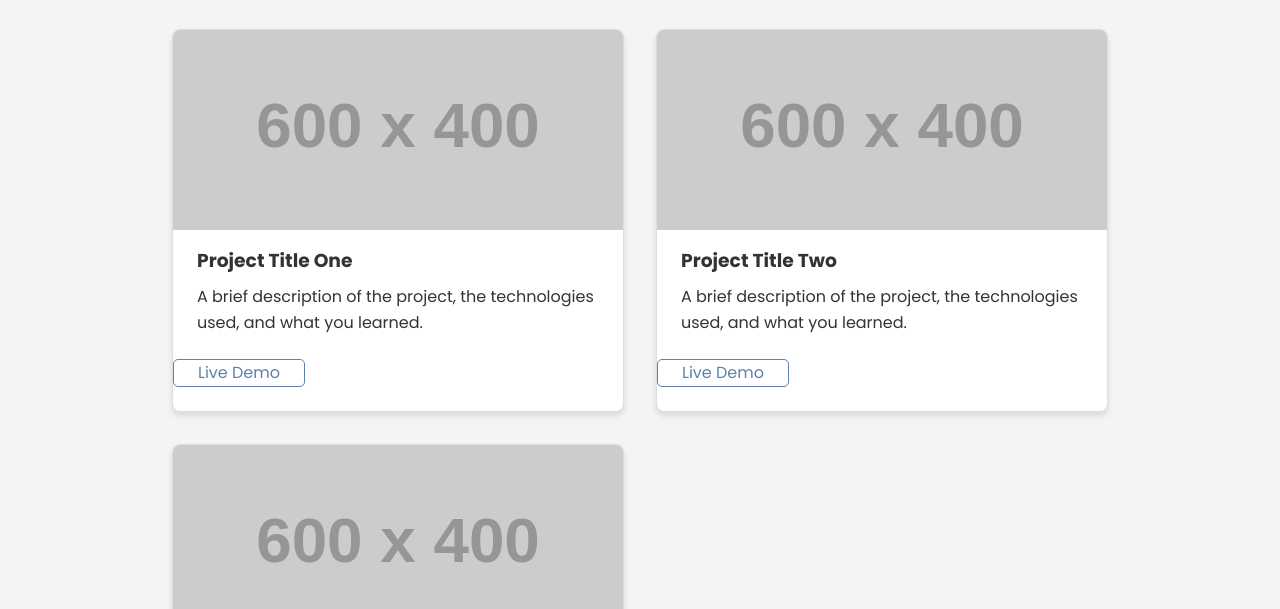
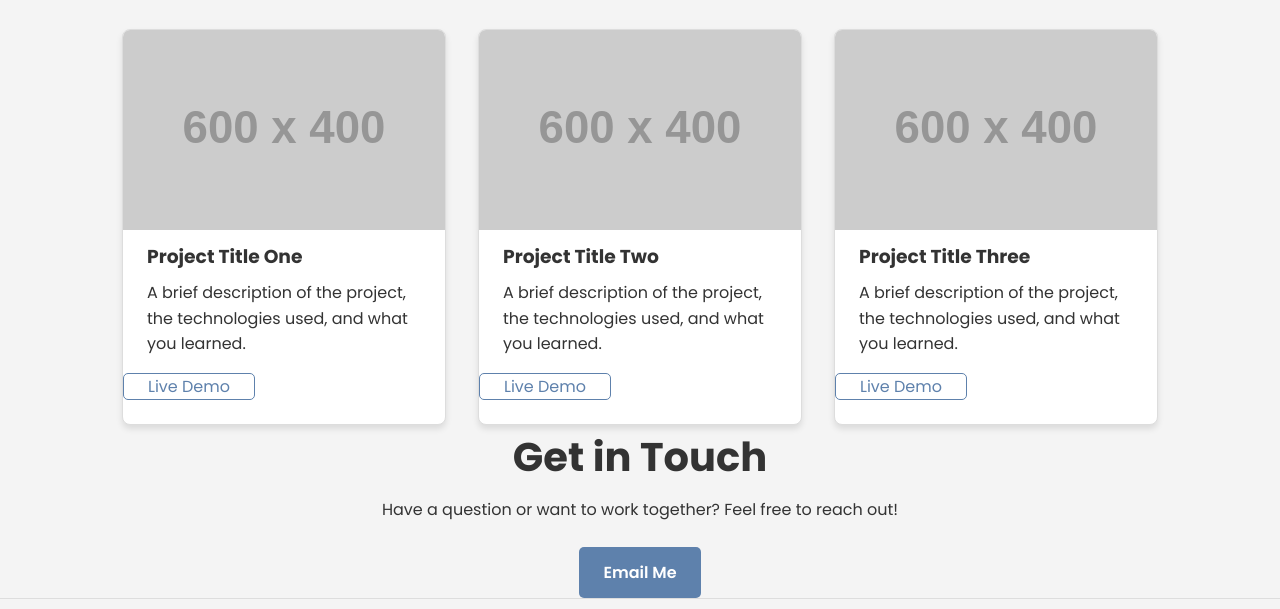
Before and after one commit to Adiii581/Portfolio-website, a plain HTML site: page index.html in a window 1280 px wide. Shown: the part 631-1240 px from the top of the page. Drawn offline with Linux system fonts and the light colour scheme; placeholder pictures from the web are drawn by us.

Commit message:
Update style.css

```diff
--- a/style.css
+++ b/style.css
@@ -46,7 +46,7 @@ body {
 }
 
 .container {
-    max-width: 1000px;
+    max-width: 1100px;
     margin: 0 auto;
     padding: 0 2rem;
 }
@@ -215,11 +215,11 @@ nav {
 }
 
 .project-card h3 {
-    margin-top: 1rem;
+    margin-top: 0.75rem;
 }
 
 .project-card p {
-    margin-bottom: 1.5rem;
+    margin-bottom: 1rem;
 }
 
 .btn-small {
```
